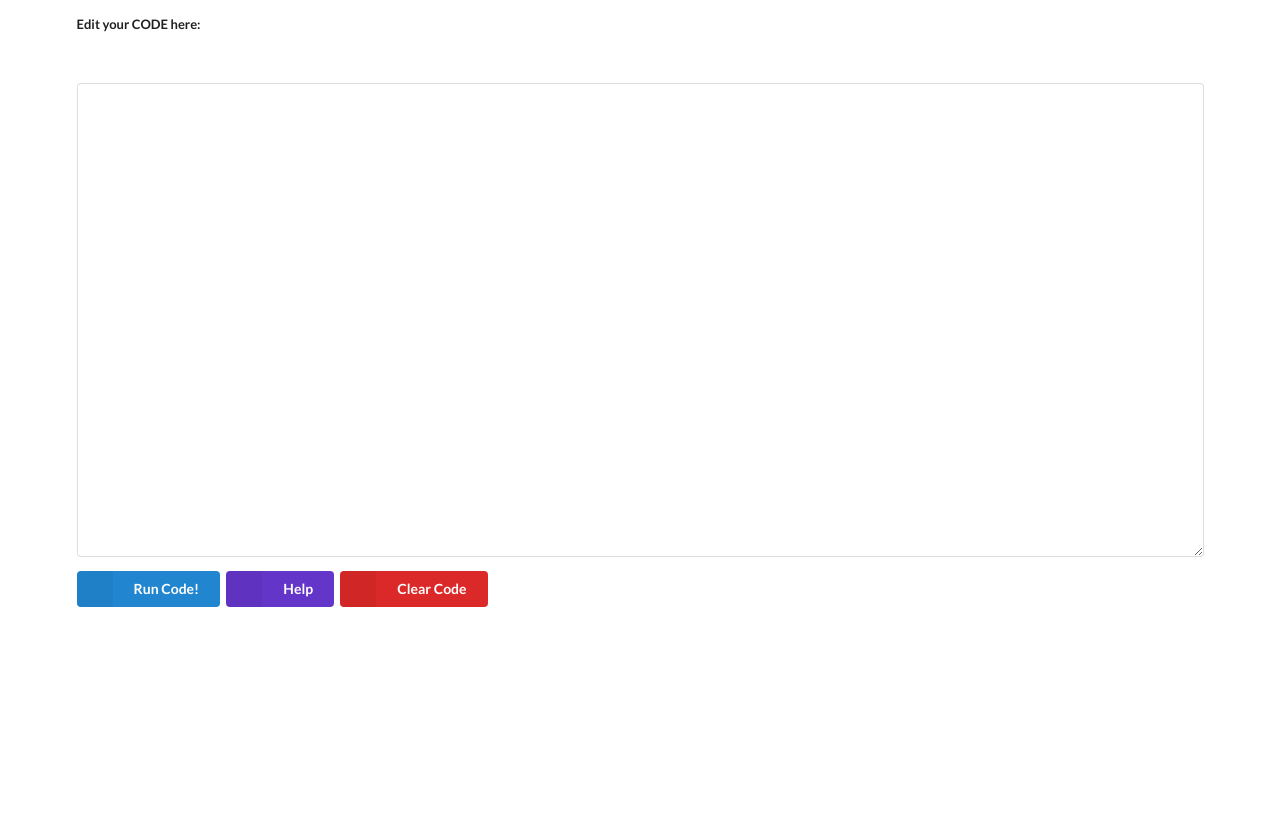
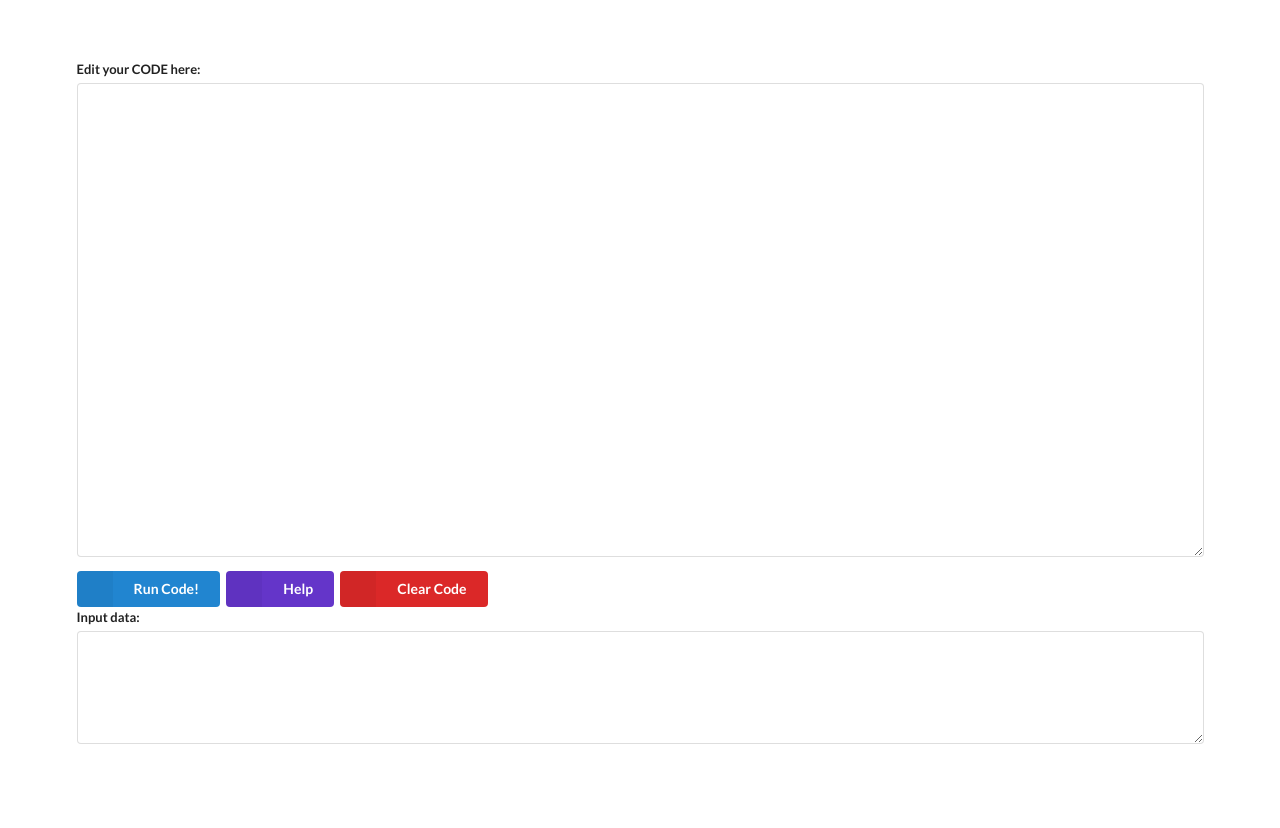
Before and after one commit to wr786/Python-Connect-ReSponse, a Flask app: page / in a window 1280 px wide. Shown: the part 139-967 px from the top of the page. Before the commit the page ends 746 px from the top, so only its background shows below. Run offline with Flask 2, Linux system fonts and the light colour scheme; some libraries are stand-ins or nearby versions; some web fonts are replaced.

Commit message:
Realized simple judge (input & error msg)

```diff
--- /dev/null
+++ b/src/data/code.py
@@ -0,0 +1,5 @@
+
+import sys
+f_handler_2 = open('./data/in.log', 'r')
+sys.stdin = f_handler_2
+    print('zll, yyds!')
--- a/src/main.py
+++ b/src/main.py
@@ -6,6 +6,7 @@
 from pygments.lexers import get_lexer_by_name
 from pygments.lexers.python import PythonLexer
 import time
+import subprocess
 
 lexer = get_lexer_by_name("python")
 formatter = HtmlFormatter(style="colorful")
@@ -21,11 +22,26 @@
 @app.route("/runScript", methods=["POST", "GET"])
 def runScript():
     code = request.form["code"]
-    return "OK"
+    inputData = request.form["inputData"]
+    code = """
+import sys
+f_handler_2 = open('./data/in.log', 'r')
+sys.stdin = f_handler_2
+""" + code
+    with open('./data/in.log', "w") as f:
+        f.write(inputData)
+    with open('./data/code.py', "w") as f:
+        f.write(code)
+    process = subprocess.run('python ./data/code.py',shell=True,stdout=subprocess.PIPE,stderr=subprocess.PIPE,encoding="utf-8",timeout=1)
+    if process.returncode == 0:
+        return "0" + process.stdout
+    else:
+        return "1" + process.stderr
 
 @app.route("/")
 def index() :
     return render_template("index.html")
 
 if __name__ == "__main__":
+    print(os.path.abspath("."))
     app.run(port=80, debug=True)
--- a/src/templates/index.html
+++ b/src/templates/index.html
@@ -28,10 +28,11 @@
 
         <div class="ui form">
             <div class="field">
+                <div id="codearea" contenteditable="false" onclick="hideCodearea()" style="visibility:hidden"></div>
                 <label>Edit your CODE here:</label>
-                <div id="codearea" contenteditable="false" onclick="hide()"></div>
                 <textarea id="edit" rows="25"></textarea>
             </div>
+
             <div id="runBtn" class="ui blue labeled submit icon button" onclick="runScript()">
                 <i class="icon code"></i>Run Code!
             </div>
@@ -40,6 +41,11 @@
             </div>
             <div id="clear" class="ui red labeled icon button" onclick="clearCode()">
                 <i class="icon trash"></i>Clear Code
+            </div>
+
+            <div class="field">
+                <label>Input data:</label>
+                <textarea id="inputData"" rows="5"></textarea>
             </div>
         </div>
 
@@ -80,8 +86,9 @@
             $(that).closest(".message").transition('fade');
         }
 
-        function hide() { // 隐藏高亮代码
+        function hideCodearea() { // 隐藏高亮代码
             $("#codearea").html("");
+            $("#codearea").css("visibility", "hidden");
             $("#edit").attr("rows", "25")
         }
 
@@ -92,6 +99,7 @@
             };
             $.post('/highlight', sendData, function (rtnSvr) {
                 $("#codearea").html(rtnSvr);
+                $("#codearea").css("visibility", "visible");
             })
             $("#edit").attr("rows", "12");
         }
@@ -99,12 +107,26 @@
         function runScript() {
             $("#loading").css("visibility", "visible");
             code = $("#edit").val();
+            inputData = $("#inputData").val();
             var sendData = {
-                code
+                code,
+                inputData
             };
             $.post('/runScript', sendData, function (rtnSvr) {
-                $("#result").html('<i class="close icon" onclick="eraseMessage(this)"></i>' + '<div class="header">Result:</div><p>' + rtnSvr + '</p>');
-                $("#result").removeClass("hidden");
+                var rtnval = rtnSvr[0];
+                var result = rtnSvr.substr(1);
+                result = result.replaceAll("\n", "<br/>")
+                if(rtnval == "0") {
+                    $("#result").html('<i class="close icon" onclick="eraseMessage(this)"></i>' + '<div class="header">Result:</div>' + result + '');
+                    $("#result").removeClass("hidden");
+                    $("#result").removeClass("negative");
+                    $("#result").addClass("positive");
+                } else {
+                    $("#result").html('<i class="close icon" onclick="eraseMessage(this)"></i>' + '<div class="header">Error:</div>' + result + '');
+                    $("#result").removeClass("hidden");
+                    $("#result").removeClass("positive");
+                    $("#result").addClass("negative");
+                }
             })
             $("#loading").css("visibility", "hidden");
         }
@@ -113,6 +135,11 @@
             $("#edit").val("");
         }
 
+
+        String.prototype.replaceAll  = function(s1,s2){
+            return this.replace(new RegExp(s1,"gm"),s2);
+        }
+
     </script>
 
 </body>
```
Also changed, not shown: src/static/font/Syntha.ttf (deleted), 2 other files.
